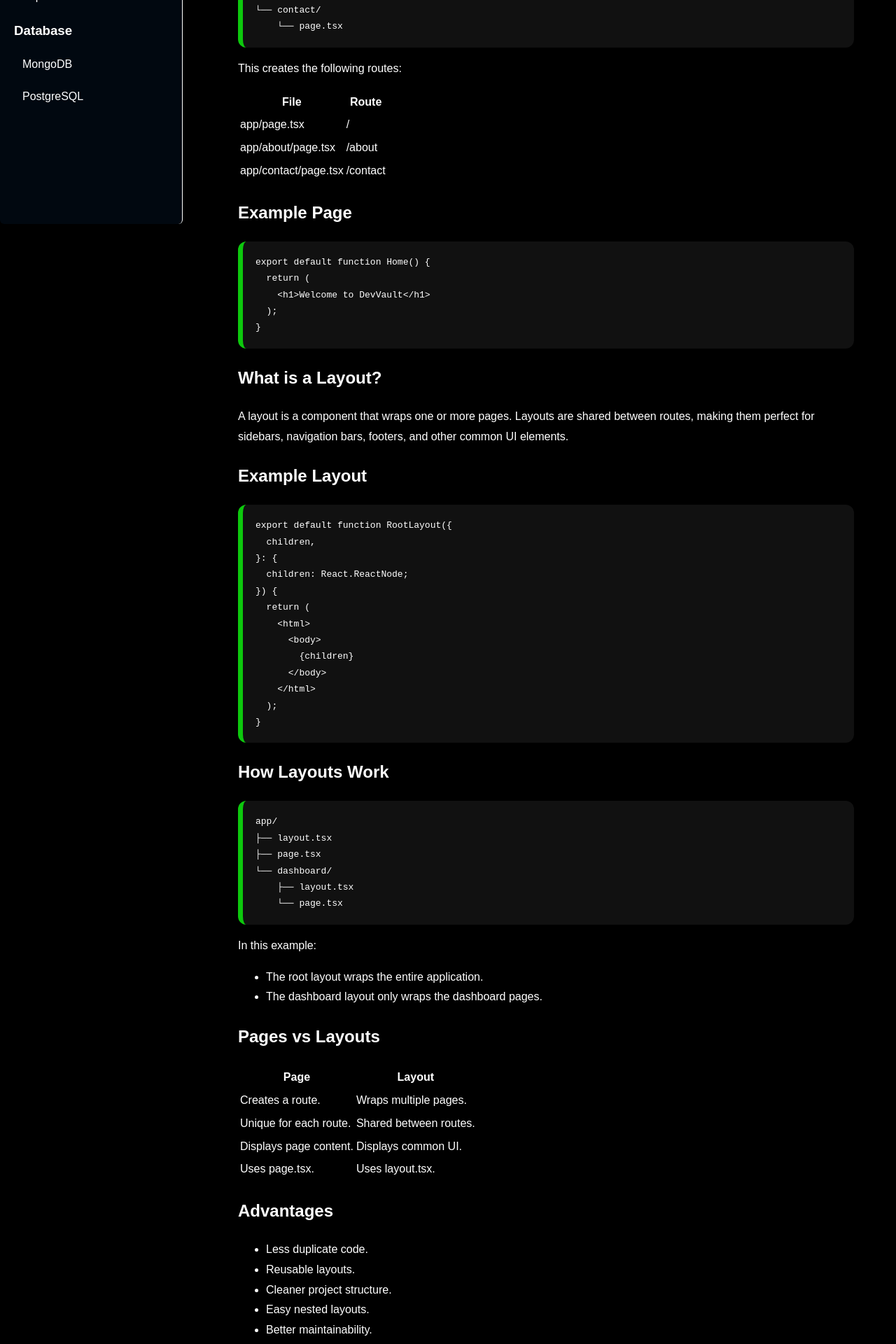
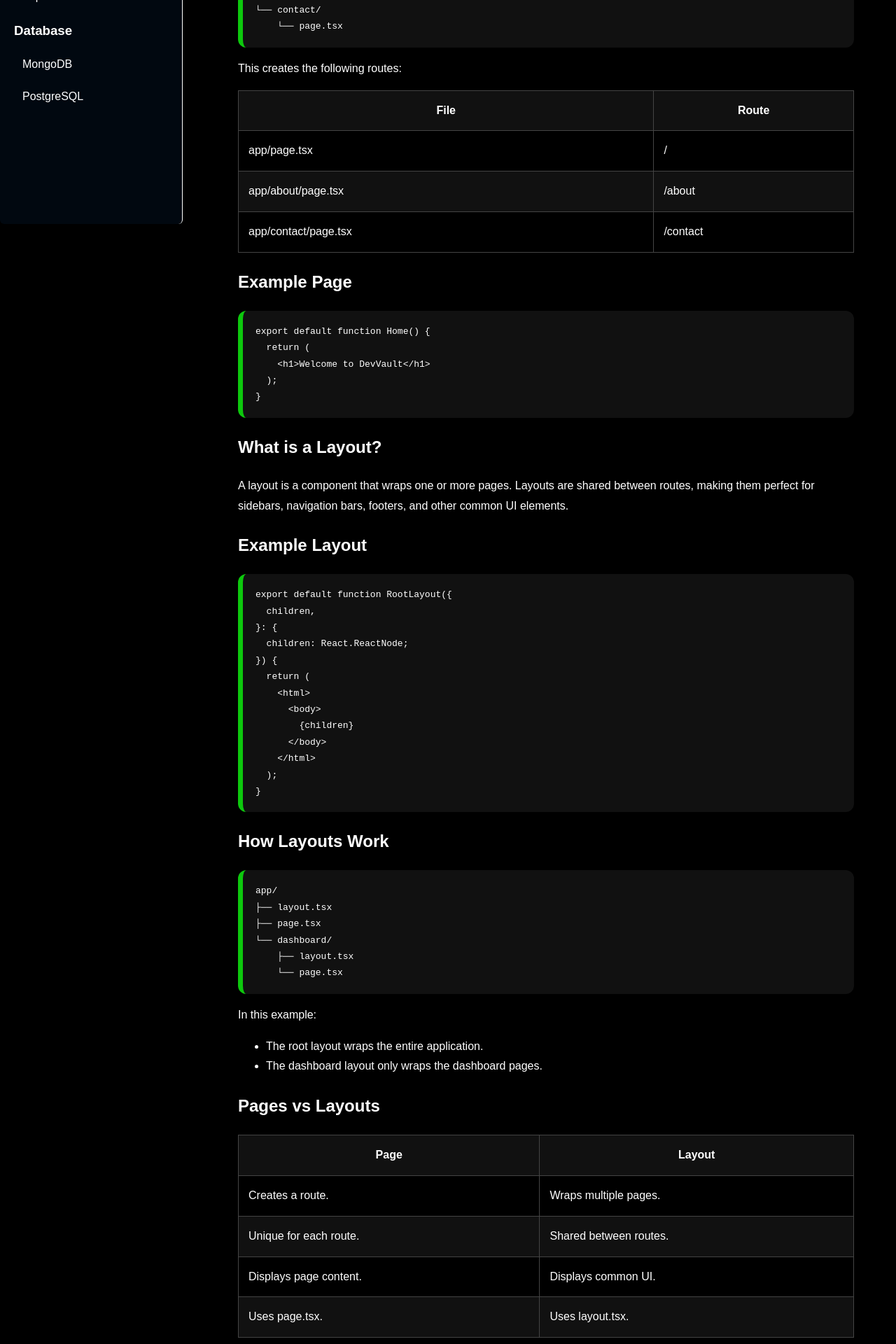
Before and after one commit to asmitbiswas/Project-Next-JS, a Next.js app in the folder app/: page /Next.js/Page_Layouts in a window 1280 px wide. Shown: the part 520-2440 px from the top of the page at 70% size. Built offline with nearby package versions, Linux system fonts and the light colour scheme.

Commit message:
Feature: Done Page_Layouts page

```diff
--- a/app/app/(categories)/Next.js/(NextTopics)/Page_Layouts/page.tsx
+++ b/app/app/(categories)/Next.js/(NextTopics)/Page_Layouts/page.tsx
@@ -43,26 +43,82 @@ export default function PagesLayouts() {
 
         <p>This creates the following routes:</p>
 
-        <table>
+        <table
+        style={{
+          borderCollapse:"collapse",
+          overflowX:"auto",
+          // margin:"25 0",
+          width:"100%",
+          border:"1px solid #444"
+        }}
+        >
           <tbody>
             <tr>
-              <th>File</th>
-              <th>Route</th>
+              <th
+              style={{
+                padding:"14px",
+                border:"1px solid #444",
+                background:"#111"
+              }}
+              >File</th>
+              <th
+                style={{
+                padding:"14px",
+                border:"1px solid #444",
+                background:"#111"
+              }}
+              >Route</th>
             </tr>
 
             <tr>
-              <td>app/page.tsx</td>
-              <td>/</td>
+              <td
+                style={{
+                padding:"14px",
+                border:"1px solid #444",
+
+              }}
+              >app/page.tsx</td>
+              <td
+               style={{
+                padding:"14px",
+                border:"1px solid #444",
+
+              }}
+              >/</td>
             </tr>
 
             <tr>
-              <td>app/about/page.tsx</td>
-              <td>/about</td>
+              <td
+                style={{
+                padding:"14px",
+                border:"1px solid #444",
+                background:"#111"
+              }}
+              >app/about/page.tsx</td>
+              <td
+                style={{
+                padding:"14px",
+                border:"1px solid #444",
+                background:"#111"
+              }}
+              >/about</td>
             </tr>
 
             <tr>
-              <td>app/contact/page.tsx</td>
-              <td>/contact</td>
+              <td
+               style={{
+                padding:"14px",
+                border:"1px solid #444",
+
+              }}
+              >app/contact/page.tsx</td>
+              <td
+               style={{
+                padding:"14px",
+                border:"1px solid #444",
+
+              }}
+              >/contact</td>
             </tr>
           </tbody>
         </table>
@@ -149,31 +205,98 @@ export default function PagesLayouts() {
 
         <h2>Pages vs Layouts</h2>
 
-        <table>
+        <table
+        style={{
+             borderCollapse:"collapse",
+          overflowX:"auto",
+          // margin:"25 0",
+          width:"100%",
+          border:"1px solid #444"
+        }}
+        >
           <tbody>
             <tr>
-              <th>Page</th>
-              <th>Layout</th>
+              <th
+                 style={{
+                padding:"14px",
+                border:"1px solid #444",
+                background:"#111"
+              }}
+              >Page</th>
+              <th
+               style={{
+                padding:"14px",
+                border:"1px solid #444",
+                background:"#111"
+              }}
+              >Layout</th>
             </tr>
 
             <tr>
-              <td>Creates a route.</td>
-              <td>Wraps multiple pages.</td>
+              <td
+                 style={{
+                padding:"14px",
+                border:"1px solid #444",
+                // background:"#111"
+              }}
+              >Creates a route.</td>
+              <td
+                 style={{
+                padding:"14px",
+                border:"1px solid #444",
+                // background:"#111"
+              }}
+              >Wraps multiple pages.</td>
             </tr>
 
             <tr>
-              <td>Unique for each route.</td>
-              <td>Shared between routes.</td>
+              <td
+                 style={{
+                padding:"14px",
+                border:"1px solid #444",
+                background:"#111"
+              }}
+              >Unique for each route.</td>
+              <td
+                 style={{
+                padding:"14px",
+                border:"1px solid #444",
+                background:"#111"
+              }}
+              >Shared between routes.</td>
             </tr>
 
             <tr>
-              <td>Displays page content.</td>
-              <td>Displays common UI.</td>
+              <td
+                 style={{
+                padding:"14px",
+                border:"1px solid #444",
+                // background:"#111"
+              }}
+              >Displays page content.</td>
+              <td
+                 style={{
+                padding:"14px",
+                border:"1px solid #444",
+                // background:"#111"
+              }}
+              >Displays common UI.</td>
             </tr>
 
             <tr>
-              <td>Uses page.tsx.</td>
-              <td>Uses layout.tsx.</td>
+              <td
+                 style={{
+                padding:"14px",
+                border:"1px solid #444",
+                background:"#111"
+              }}
+              >Uses page.tsx.</td>
+              <td
+                 style={{
+                padding:"14px",
+                border:"1px solid #444",
+                background:"#111"
+              }}>Uses layout.tsx.</td>
             </tr>
           </tbody>
         </table>
```
